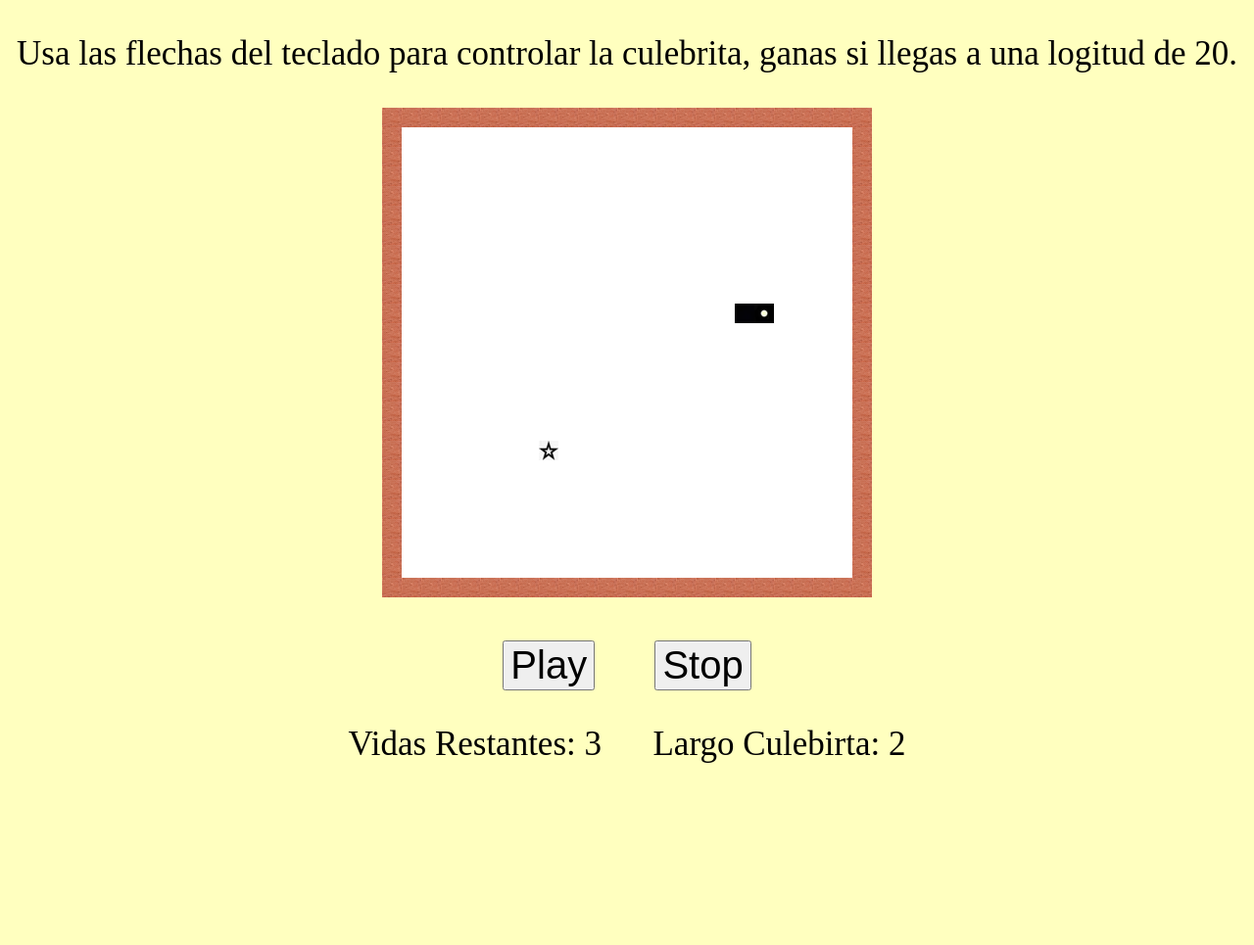
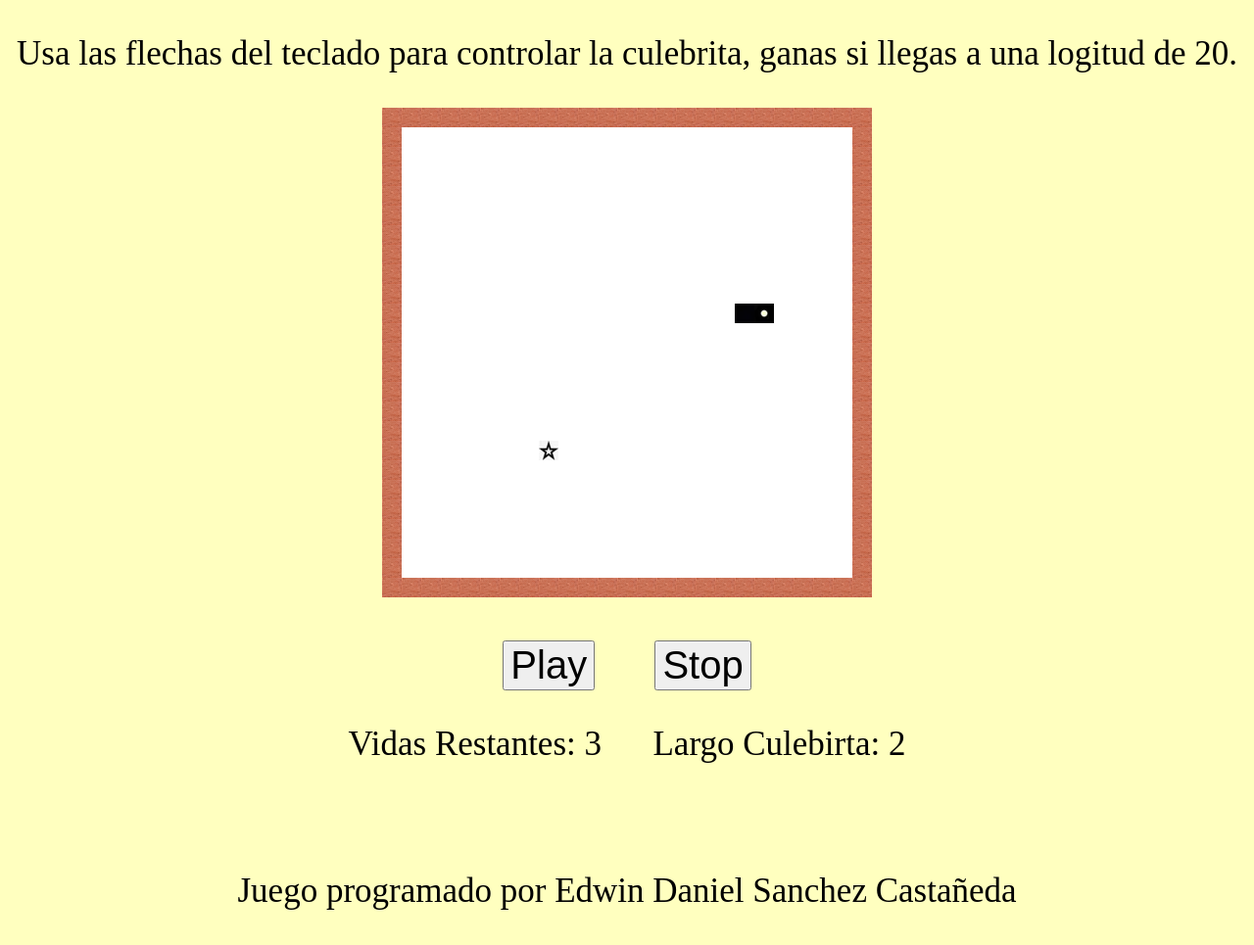
Before and after one commit to Don-Rick-Grimes/JuegoCulebrita, a plain HTML site: page index.html in a window 1280 px wide. Shown: the whole page at 98% size. Before the commit the page ends 815 px from the top, so only its background shows below. Drawn offline with Linux system fonts and the light colour scheme.

Commit message:
Update index.html

```diff
--- a/index.html
+++ b/index.html
@@ -29,6 +29,8 @@
   </p>
   <p id="texto_p"></p>
   <p id="texto_p2"></p>
+  <br/>
+  <p>Juego programado por Edwin Daniel Sanchez Castañeda</p>
   <script type="text/javascript" src="culebrita.js"></script>
   </body>
 </html>
```
